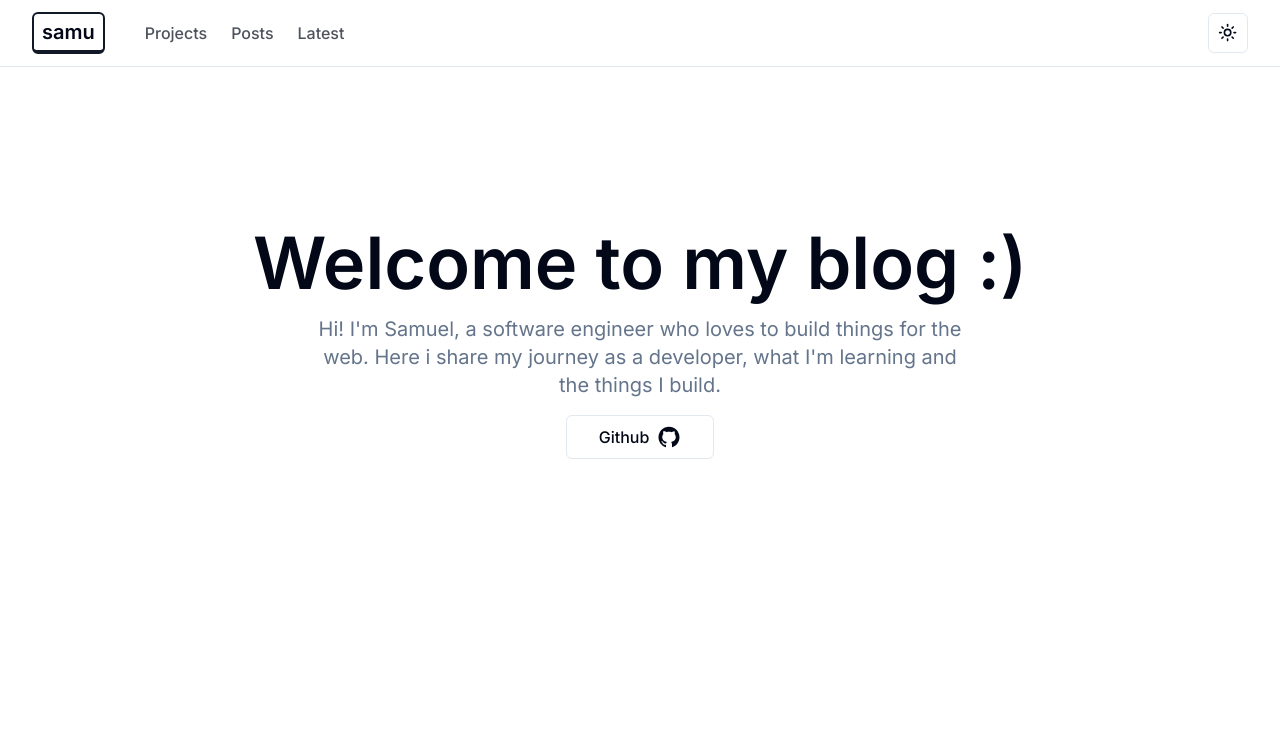
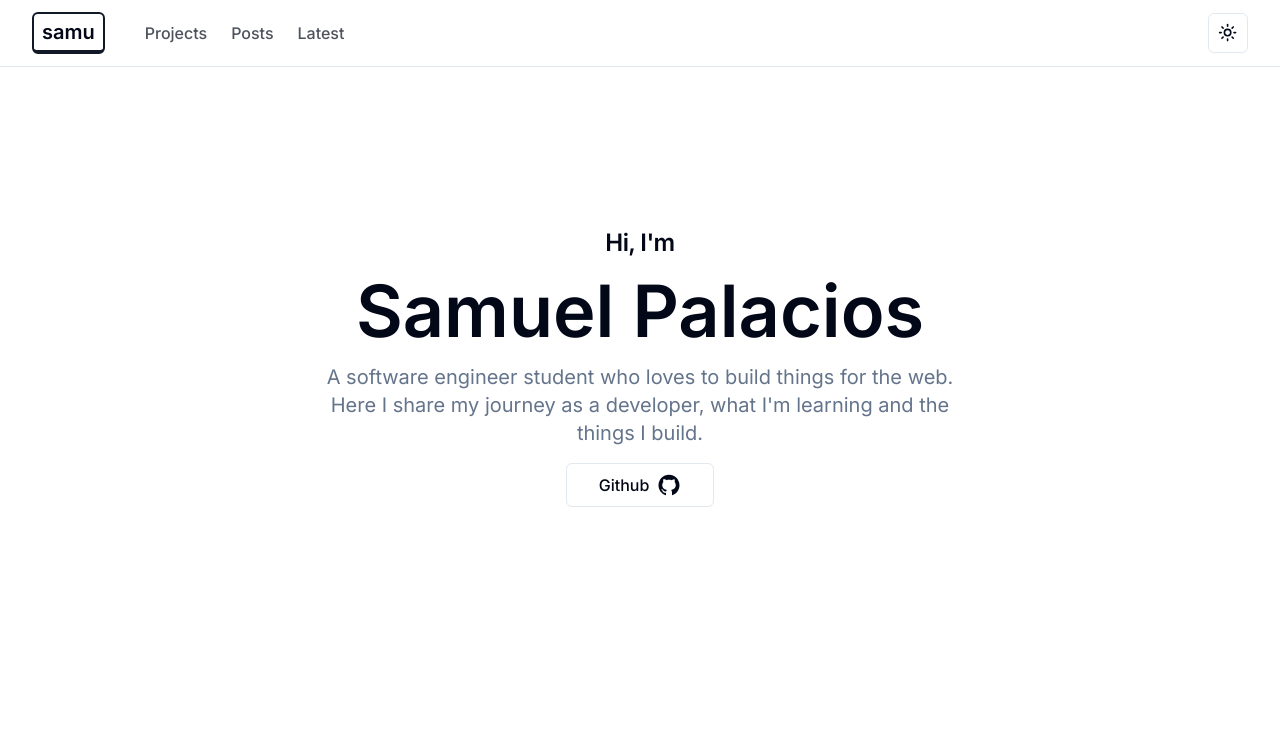
Before and after one commit to samuelpalacioss/blog-project, a Next.js app: page / in a window 1280 px wide. Shown: the top 753 px of the page. Built offline with nearby package versions, Linux system fonts and the light colour scheme.

Commit message:
Change hero, maybe this could be my portfolio

```diff
--- a/app/page.tsx
+++ b/app/page.tsx
@@ -13,13 +13,14 @@ export default function Home() {
     <main className=''>
       <section className='space-y-6 pt-24 lg:py-40'>
         <div className='container max-w-5xl text-center flex flex-col gap-4 items-center justify-center'>
+          <span className='text-2xl font-semibold tracking-tight'>Hi, I'm</span>
           <h1 className='text-4xl md:text-5xl lg:text-7xl font-semibold'>
-            Welcome to my blog :)
+            Samuel Palacios
           </h1>
           <p className='max-w-[41rem] sm:text-lg md:text-xl text-muted-foreground sm:leading-8'>
-            Hi! I'm Samuel, a software engineer who loves to build things for
-            the web. Here i share my journey as a developer, what I'm learning
-            and the things I build.
+            A software engineer student who loves to build things for the web.
+            Here I share my journey as a developer, what I'm learning and the
+            things I build.
           </p>
           <div className='flex items-center'>
             <GithubButton text='Github' />
@@ -27,7 +28,7 @@ export default function Home() {
         </div>
       </section>
 
-      <section className='space-y-8 pt-16 md:py-24 lg:py-32'>
+      <section className='space-y-8 py-16 md:py-24 lg:py-32'>
         <div className='container max-w-[56rem] text-center flex flex-col gap-4 items-center'>
           <h2 className='text-3xl md:text-4xl lg:text-6xl font-semibold'>
             My stack
```
